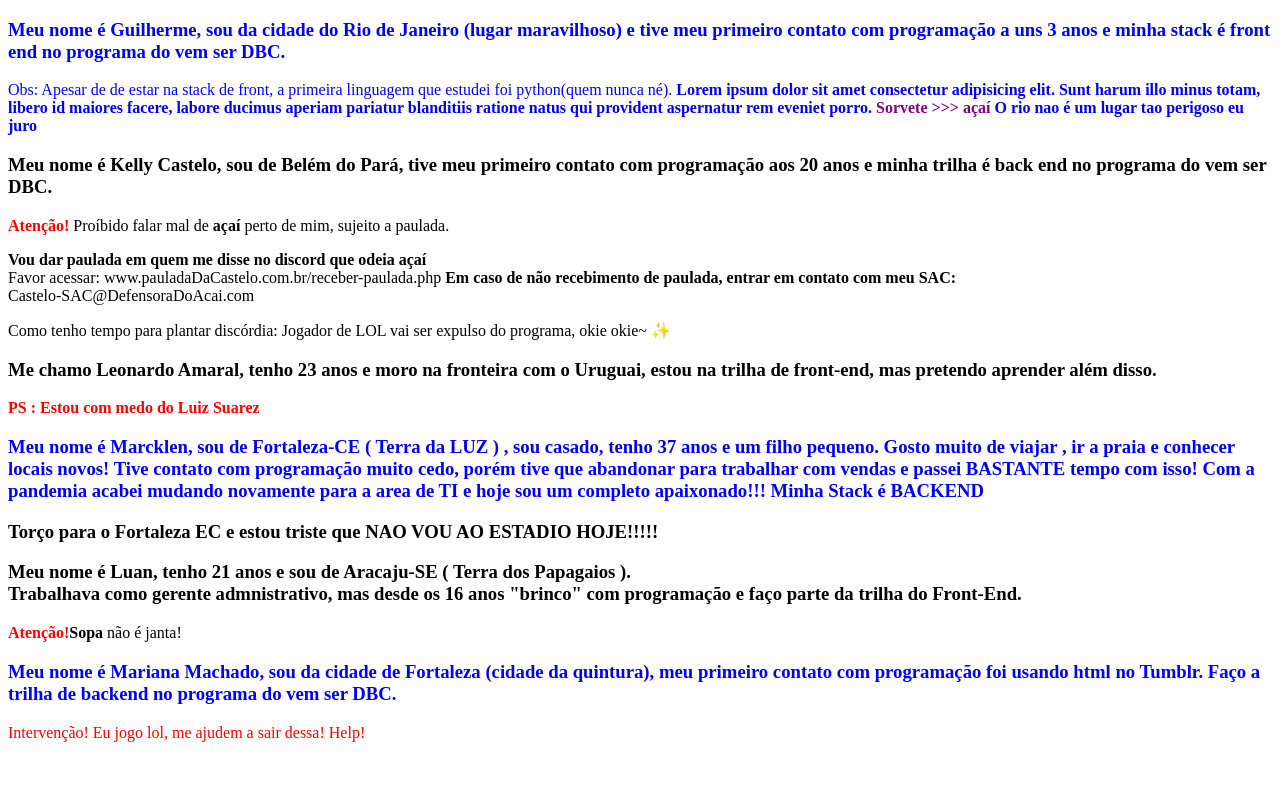
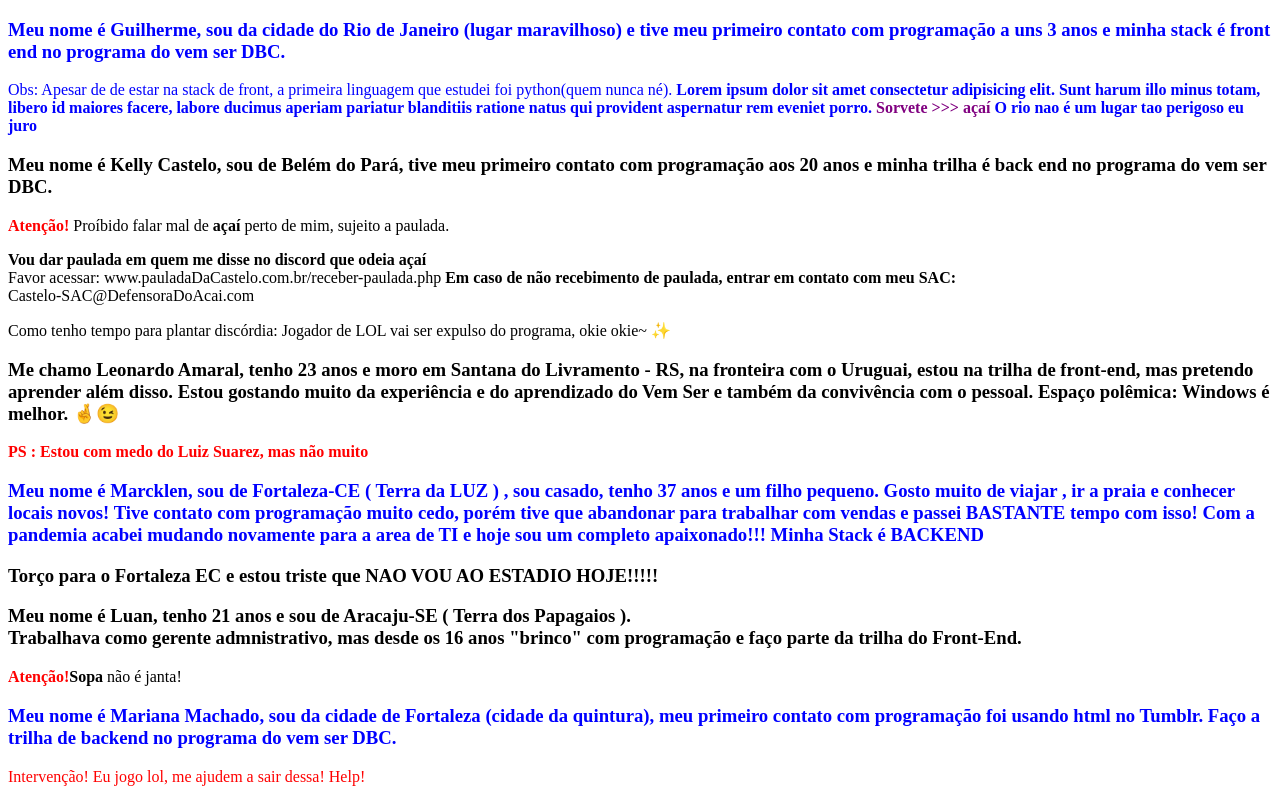
Before and after one commit to kaeldotjar/task02-mob-programming, a plain HTML site: page index.html in a window 1280 px wide. Drawn offline with Linux system fonts and the light colour scheme.

Commit message:
Leonardo Amaral - 02

```diff
--- a/index.html
+++ b/index.html
@@ -45,11 +45,13 @@
 				<p>Como tenho tempo para plantar discórdia: Jogador de LOL vai ser expulso do programa, okie okie~ ✨</p>
 			</p>
 			<h3>
-				Me chamo Leonardo Amaral, tenho 23 anos e moro na fronteira com o
+				Me chamo Leonardo Amaral, tenho 23 anos e moro em Santana do Livramento - RS, na fronteira com o
 				Uruguai, estou na trilha de front-end, mas pretendo aprender além disso.
+				Estou gostando muito da experiência e do aprendizado do Vem Ser e também da convivência com o pessoal.
+				Espaço polêmica: Windows é melhor. 🤞😉
 			</h3>
 			<p>
-				<b style="color: red">PS : Estou com medo do Luiz Suarez</b>
+				<b style="color: red">PS : Estou com medo do Luiz Suarez, mas não muito</b>
 			</p>
 			<h3 style="color: blue">
 				Meu nome é Marcklen, sou de Fortaleza-CE ( Terra da LUZ ) , sou casado,
```
